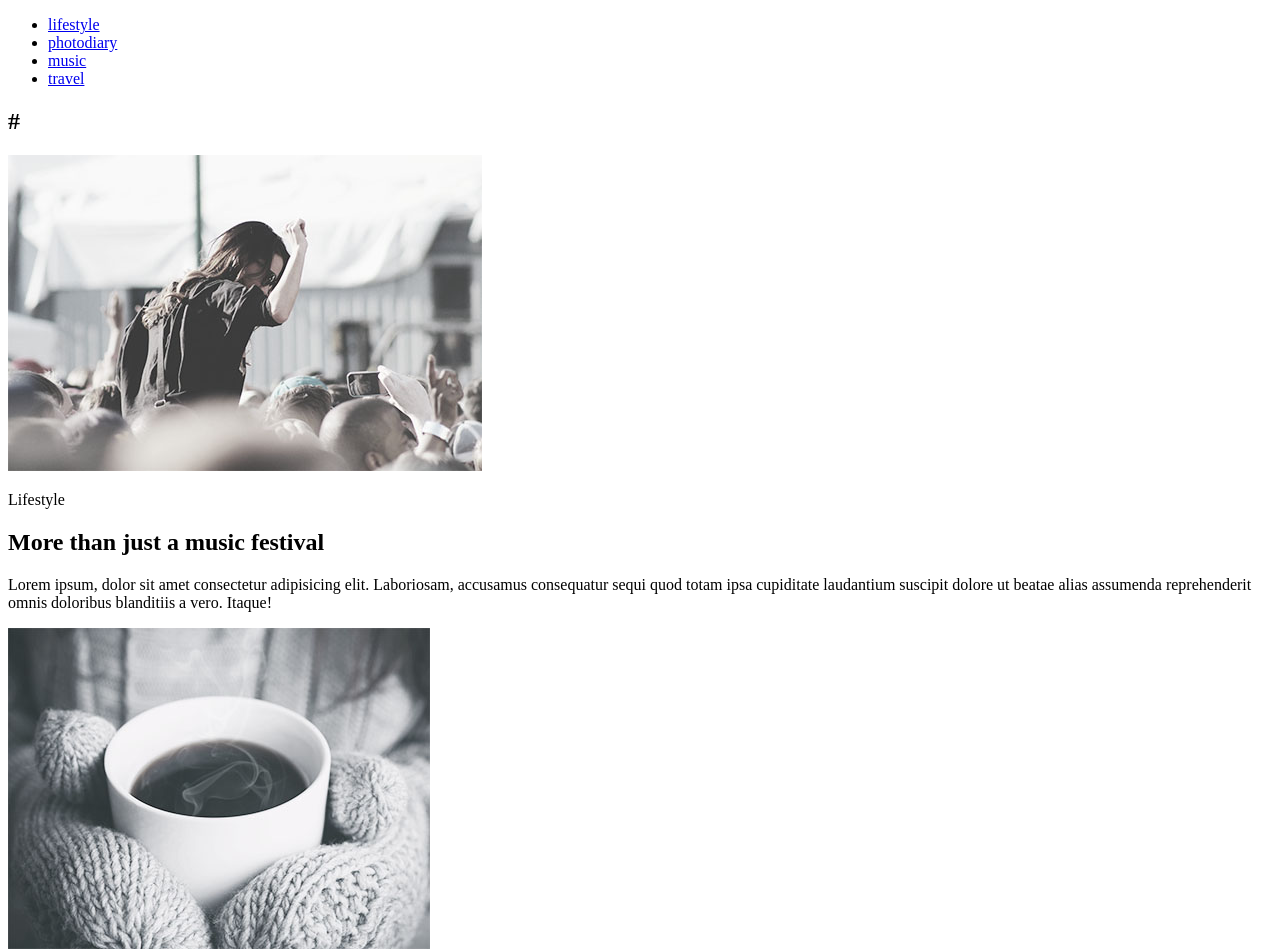
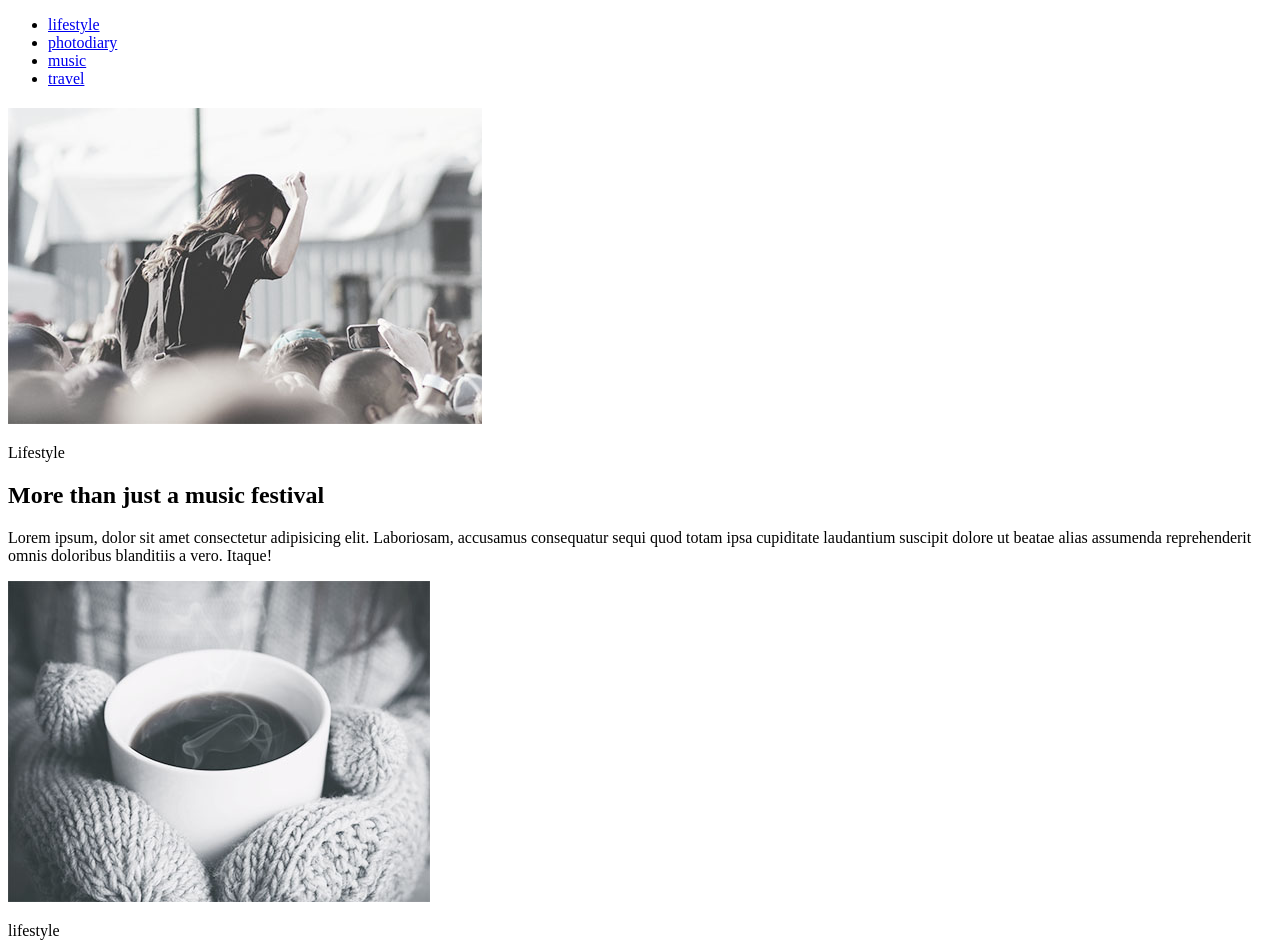
Before and after one commit to amyshchyshen/homework1, a plain HTML site: page index.html in a window 1280 px wide. Shown: the top 952 px of the page. Drawn offline with Linux system fonts and the light colour scheme.

Commit message:
work on the bugs of the bugs

```diff
--- a/index.html
+++ b/index.html
@@ -18,7 +18,7 @@
         </nav>
     </header>
     <main>
-        <section> <h2>#</h2>
+        <section> <h2></h2>
             <article>
                 <img src="img/1.jpg" alt="a girl on the shoulders of a guy on a music festival">
                 <p>Lifestyle</p>
```
